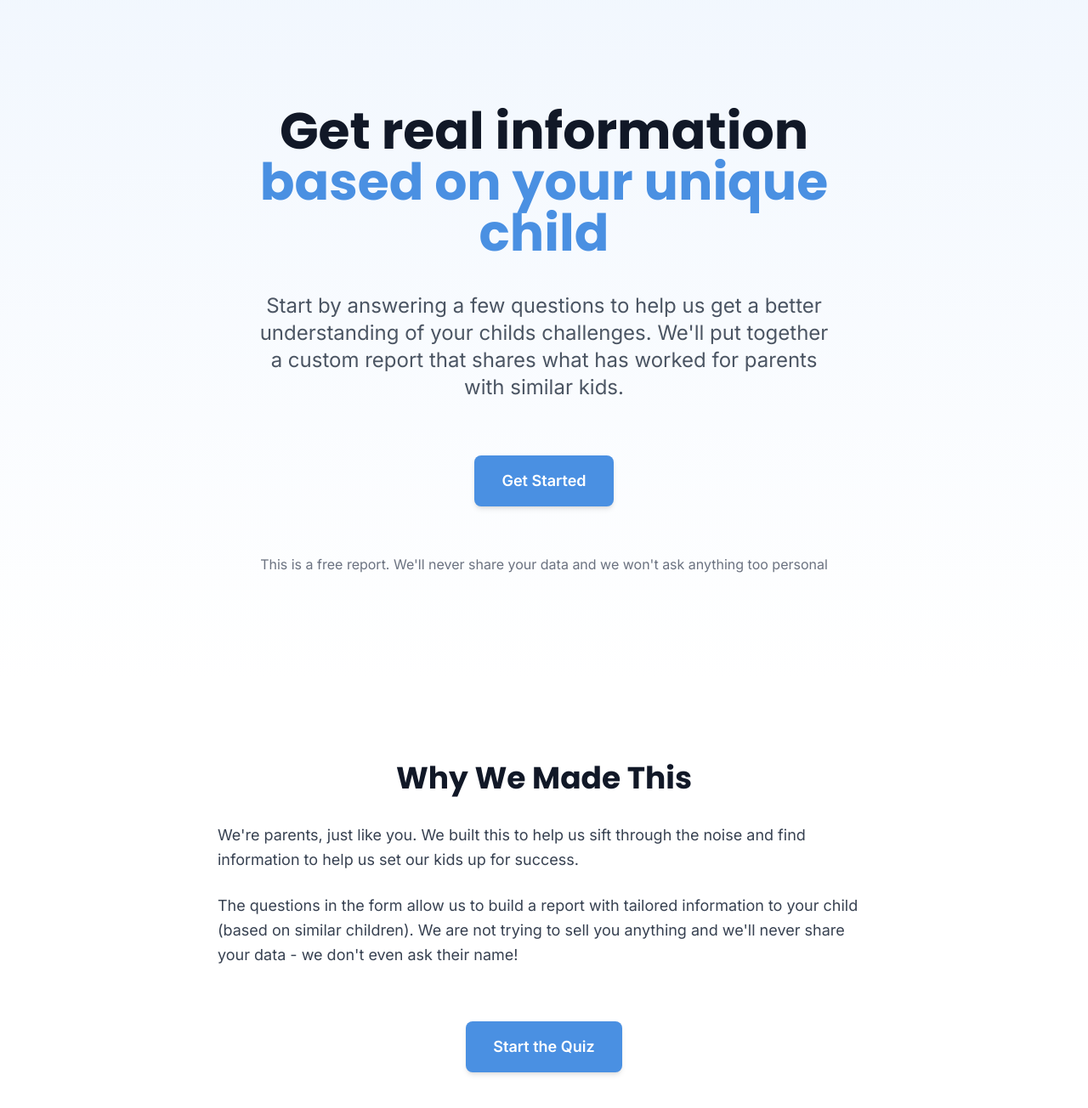
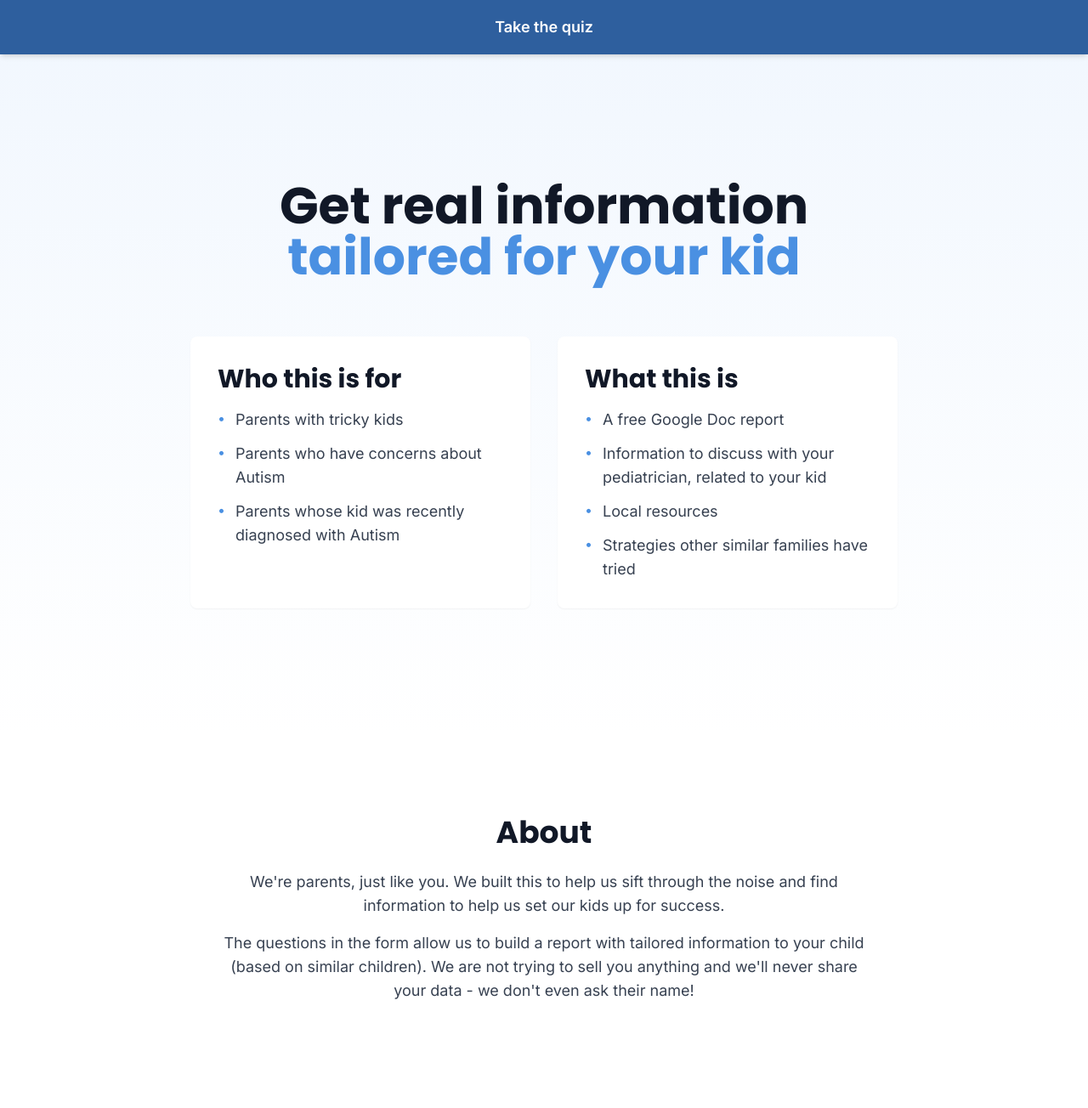
Before and after one commit to BrooklynCarly/kindroot, a React (Vite) app in the folder consumer_frontend/: page / in a window 1280 px wide. Shown: the top 1304 px of the page at 85% size. After the commit the page ends 1276 px from the top, so only its background shows below. Built offline with nearby package versions, Linux system fonts and the light colour scheme.

Commit message:
consumer frontend changes

```diff
--- a/consumer_frontend/src/App.tsx
+++ b/consumer_frontend/src/App.tsx
@@ -1,11 +1,15 @@
+import Header from './components/Header'
 import Hero from './components/Hero'
 import About from './components/About'
 
 function App() {
   return (
     <div className="min-h-screen bg-white">
-      <Hero />
-      <About />
+      <Header />
+      <div className="pt-14 sm:pt-16">
+        <Hero />
+        <About />
+      </div>
     </div>
   )
 }
--- a/consumer_frontend/src/components/About.tsx
+++ b/consumer_frontend/src/components/About.tsx
@@ -1,42 +1,24 @@
-const QUIZ_URL = 'https://form.typeform.com/to/sf98mAlp'
-
 export default function About() {
   return (
     <section className="py-16 sm:py-20 md:py-24 bg-white">
       <div className="container-custom">
         <div className="max-w-3xl mx-auto space-y-8">
-          {/* Heading */}
-          <h2 className="text-3xl sm:text-4xl font-display font-bold text-gray-900 text-center">
-            Why We Made This
-          </h2>
 
-          {/* Personal Story */}
-          <div className="prose prose-lg max-w-none space-y-6 text-gray-700">
-            <p className="text-lg leading-relaxed">
-              We're parents, just like you. We built this to help us sift through the noise and find information to help us set our kids up for success.
-            </p>
-
-            <p className="text-lg leading-relaxed">
-              The questions in the form allow us to build a report with tailored information to your child (based on similar children). We are not trying to sell you anything and we'll never share your data - we don't even ask their name!
-            </p>
-
-            {/* <p className="text-lg leading-relaxed">
-              We built this as a simple way to connect parents with each other—no algorithms,
-              no ads, just real people sharing real stories. Take the quiz, see what resonates,
-              and know that you're not alone in this.
-            </p> */}
+          {/* About Content - No Container */}
+          <div className="text-center space-y-6">
+            <h2 className="text-3xl sm:text-4xl font-display font-bold text-gray-900">
+              About
+            </h2>
+            <div className="space-y-4 text-gray-700">
+              <p className="text-base sm:text-lg leading-relaxed">
+                We're parents, just like you. We built this to help us sift through the noise and find information to help us set our kids up for success.
+              </p>
+              <p className="text-base sm:text-lg leading-relaxed">
+                The questions in the form allow us to build a report with tailored information to your child (based on similar children). We are not trying to sell you anything and we'll never share your data - we don't even ask their name!
+              </p>
+            </div>
           </div>
 
-          {/* Secondary CTA */}
-          <div className="pt-8 text-center">
-            <a
-              href={QUIZ_URL}
-              className="btn-primary"
-              aria-label="Take the parent support quiz"
-            >
-              Start the Quiz
-            </a>
-          </div>
         </div>
       </div>
     </section>
--- /dev/null
+++ b/consumer_frontend/src/components/Header.tsx
@@ -0,0 +1,19 @@
+const QUIZ_URL = 'https://form.typeform.com/to/sf98mAlp'
+
+export default function Header() {
+  return (
+    <a
+      href={QUIZ_URL}
+      className="fixed top-0 left-0 right-0 z-50 bg-primary hover:bg-primary-dark transition-colors duration-200 shadow-md cursor-pointer block"
+      aria-label="Take the parent support quiz"
+    >
+      <div className="container-custom">
+        <div className="flex items-center justify-center h-14 sm:h-16">
+          <span className="text-base sm:text-lg font-semibold text-white">
+            Take the quiz
+          </span>
+        </div>
+      </div>
+    </a>
+  )
+}
--- a/consumer_frontend/src/components/Hero.tsx
+++ b/consumer_frontend/src/components/Hero.tsx
@@ -1,37 +1,70 @@
-const QUIZ_URL = 'https://form.typeform.com/to/sf98mAlp'
-
 export default function Hero() {
   return (
     <section className="min-h-screen flex items-center justify-center bg-gradient-to-b from-primary-light/10 to-white">
       <div className="container-custom py-12 sm:py-16 md:py-20">
-        <div className="text-center space-y-8 sm:space-y-10">
-          {/* Headline */}
-          <h1 className="text-4xl sm:text-5xl md:text-6xl font-display font-bold text-gray-900 leading-tight">
-           Get real information
-            <br />
-            <span className="text-primary">based on your unique child</span>
-          </h1>
+        <div className="space-y-10 sm:space-y-12 md:space-y-16">
 
-          {/* Supporting Text */}
-          <p className="text-lg sm:text-xl md:text-2xl text-gray-600 max-w-2xl mx-auto leading-relaxed">
-            Start by answering a few questions to help us get a better understanding of your childs challenges. We'll put together a custom report that shares what has worked for parents with similar kids.
-          </p>
+          {/* Headline - Not in container */}
+          <div className="text-center space-y-6">
+            <h1 className="text-4xl sm:text-5xl md:text-6xl font-display font-bold text-gray-900 leading-tight">
+              Get real information
+              <br />
+              <span className="text-primary">tailored for your kid</span>
+            </h1>
+          </div>
+          {/* Who this is for & What this is - Side by Side on Desktop */}
+          <div className="max-w-5xl mx-auto">
+            <div className="grid grid-cols-1 md:grid-cols-2 gap-6 md:gap-8">
 
-          {/* Primary CTA */}
-          <div className="pt-4 sm:pt-6">
-            <a
-              href={QUIZ_URL}
-              className="btn-primary"
-              aria-label="Take the parent support quiz"
-            >
-              Get Started
-            </a>
+              {/* Who this is for Section */}
+              <div className="bg-white rounded-lg p-6 sm:p-8 space-y-4 shadow-sm">
+                <h2 className="text-2xl sm:text-3xl font-display font-bold text-gray-900">
+                  Who this is for
+                </h2>
+                <ul className="space-y-3 text-gray-700">
+                  <li className="flex items-start">
+                    <span className="text-primary mr-3 flex-shrink-0">•</span>
+                    <span className="text-base sm:text-lg leading-relaxed">Parents with tricky kids</span>
+                  </li>
+                  <li className="flex items-start">
+                    <span className="text-primary mr-3 flex-shrink-0">•</span>
+                    <span className="text-base sm:text-lg leading-relaxed">Parents who have concerns about Autism</span>
+                  </li>
+                  <li className="flex items-start">
+                    <span className="text-primary mr-3 flex-shrink-0">•</span>
+                    <span className="text-base sm:text-lg leading-relaxed">Parents whose kid was recently diagnosed with Autism</span>
+                  </li>
+                </ul>
+              </div>
+
+              {/* What this is Section */}
+              <div className="bg-white rounded-lg p-6 sm:p-8 space-y-4 shadow-sm">
+                <h2 className="text-2xl sm:text-3xl font-display font-bold text-gray-900">
+                  What this is
+                </h2>
+                <ul className="space-y-3 text-gray-700">
+                  <li className="flex items-start">
+                    <span className="text-primary mr-3 flex-shrink-0">•</span>
+                    <span className="text-base sm:text-lg leading-relaxed">A free Google Doc report</span>
+                  </li>
+                  <li className="flex items-start">
+                    <span className="text-primary mr-3 flex-shrink-0">•</span>
+                    <span className="text-base sm:text-lg leading-relaxed">Information to discuss with your pediatrician, related to your kid</span>
+                  </li>
+                  <li className="flex items-start">
+                    <span className="text-primary mr-3 flex-shrink-0">•</span>
+                    <span className="text-base sm:text-lg leading-relaxed">Local resources</span>
+                  </li>
+                  <li className="flex items-start">
+                    <span className="text-primary mr-3 flex-shrink-0">•</span>
+                    <span className="text-base sm:text-lg leading-relaxed">Strategies other similar families have tried</span>
+                  </li>
+                </ul>
+              </div>
+
+            </div>
           </div>
 
-          {/* Optional subtext */}
-          <p className="text-sm sm:text-base text-gray-500 pt-4">
-            This is a free report. We'll never share your data and we won't ask anything too personal
-          </p>
         </div>
       </div>
     </section>
```
